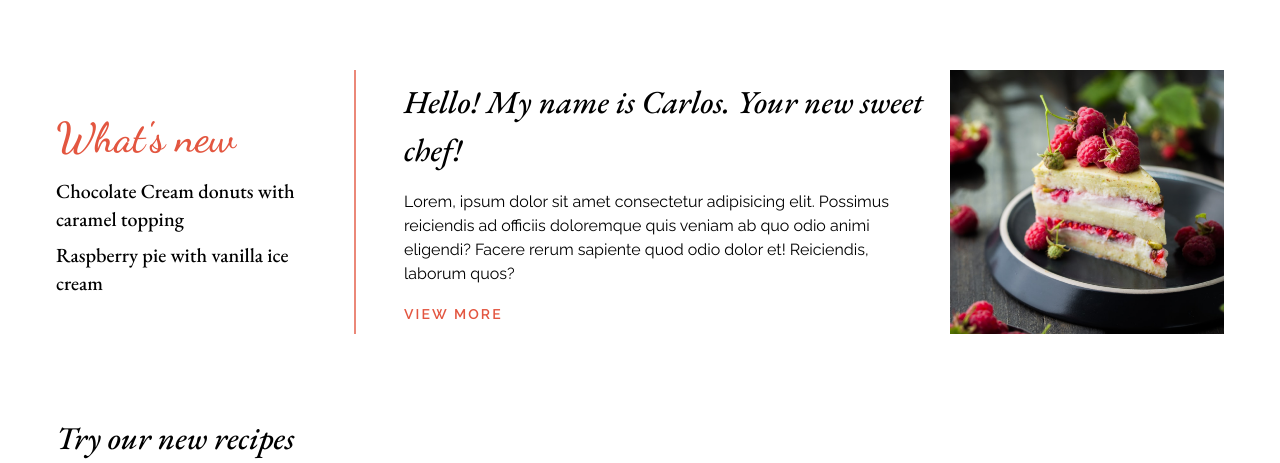
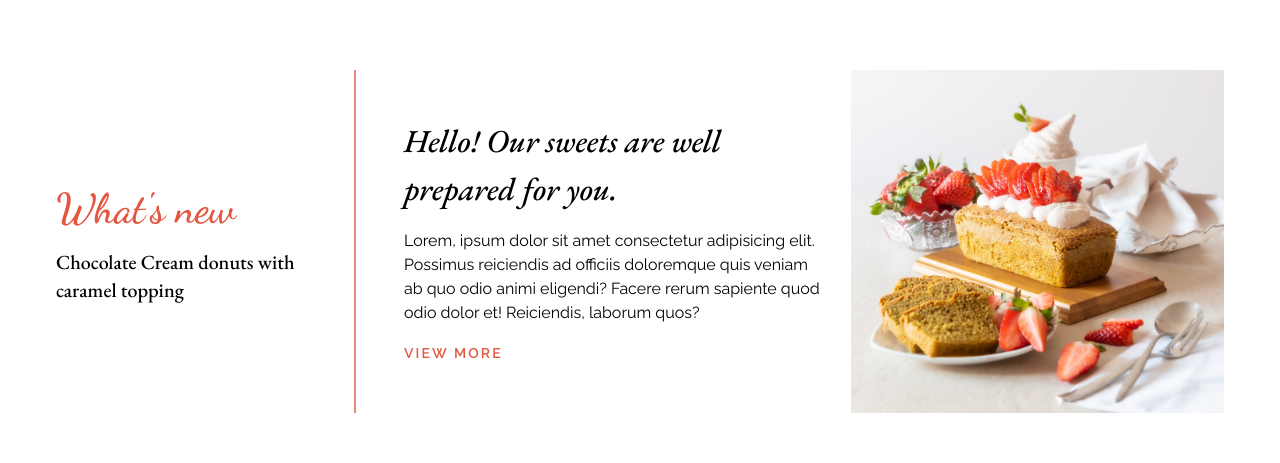
Before and after one commit to firstneverrest/FamRest-Restaurant, a Preact app: page / in a window 1280 px wide. Shown: the part 749-1212 px from the top of the page. Built offline with nearby package versions, Linux system fonts and the light colour scheme.

Commit message:
feat: change image & grid layout

```diff
--- a/src/pages/Homepage.tsx
+++ b/src/pages/Homepage.tsx
@@ -1,7 +1,7 @@
 import { h, FunctionComponent } from 'preact';
 import { Navbar, BannerCard, SearchBar, MenuCard } from '../components';
 import Banner from '../assets/images/banner.jpg';
-import Cake from '../assets/images/cake.png';
+import Cake from '../assets/images/cake-strawberry.jpg';
 
 const Homepage: FunctionComponent = () => {
   return (
@@ -28,22 +28,17 @@ const Homepage: FunctionComponent = () => {
         <BannerCard />
       </div>
 
-      <section class="grid gap-x-6 gap-y-20 grid-cols-8 my-20">
-        <section class="self-center col-span-2 lg:col-span-3">
+      <section class="grid gap-x-6 gap-y-20 grid-cols-12 my-20">
+        <section class="self-center col-span-3 lg:col-span-4">
           <h3 class="font-dancing text-primary">What's new</h3>
           <p class="font-garamond font-medium text-xl mt-2">
             Chocolate Cream donuts with caramel topping
           </p>
-          <p class="font-garamond font-medium text-xl mt-2">
-            Raspberry pie with vanilla ice cream
-          </p>
         </section>
-        <section class="col-span-4 lg:col-span-5 flex justify-center items-center">
+        <section class="col-span-5 lg:col-span-8 flex justify-center items-center">
           <span class="h-full border-[1px] border-primary opacity-70 mr-12"></span>
           <div>
-            <h4 class="italic">
-              Hello! My name is Carlos. Your new sweet chef!
-            </h4>
+            <h4 class="italic">Hello! Our sweets are well prepared for you.</h4>
             <p class="my-4">
               Lorem, ipsum dolor sit amet consectetur adipisicing elit. Possimus
               reiciendis ad officiis doloremque quis veniam ab quo odio animi
@@ -56,7 +51,7 @@ const Homepage: FunctionComponent = () => {
           </div>
         </section>
         <img
-          class="h-full lg:h-full object-cover col-span-2 lg:col-span-8 lg:justify-self-center"
+          class="h-full object-cover col-span-4 lg:col-span-12 lg:justify-self-center"
           src={Cake}
           alt="sweet cake"
         />
```
Also changed, not shown: src/assets/images/cake-strawberry.jpg (added).
